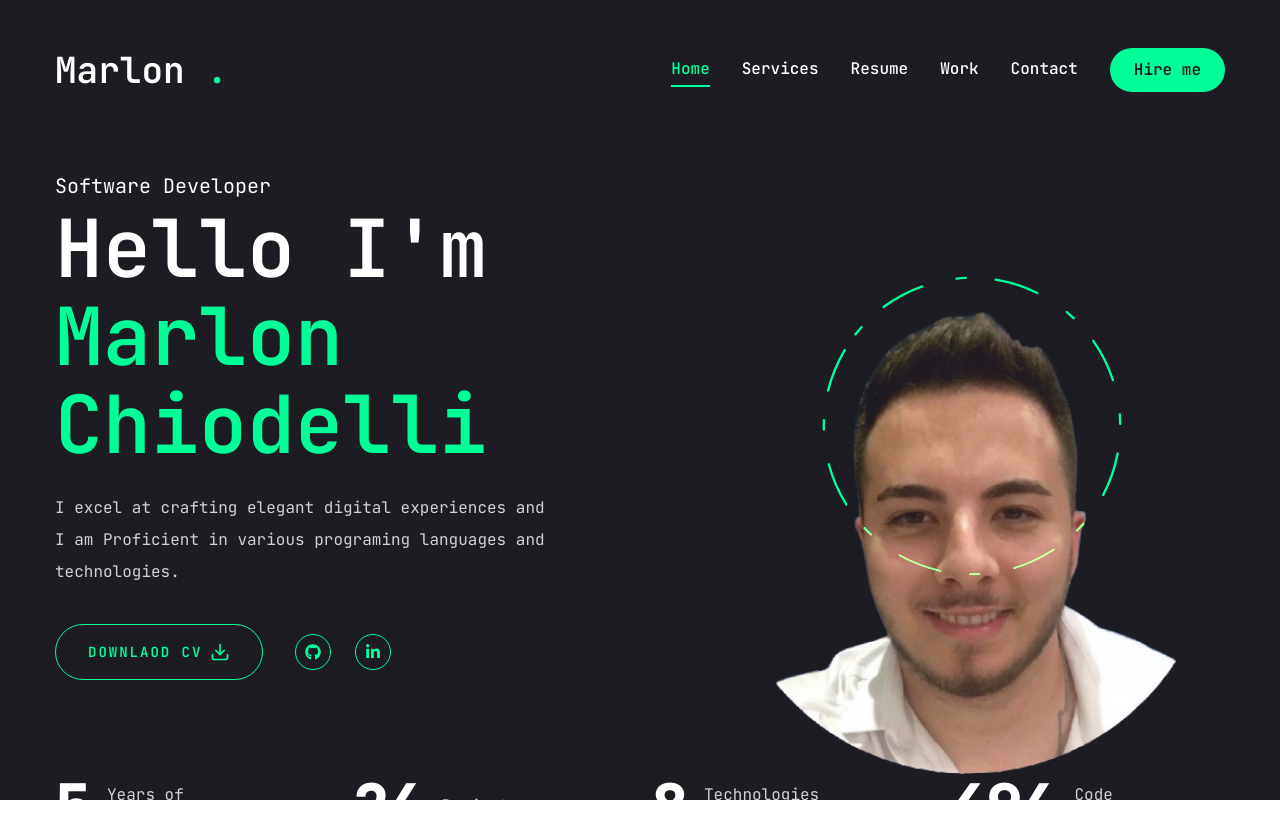
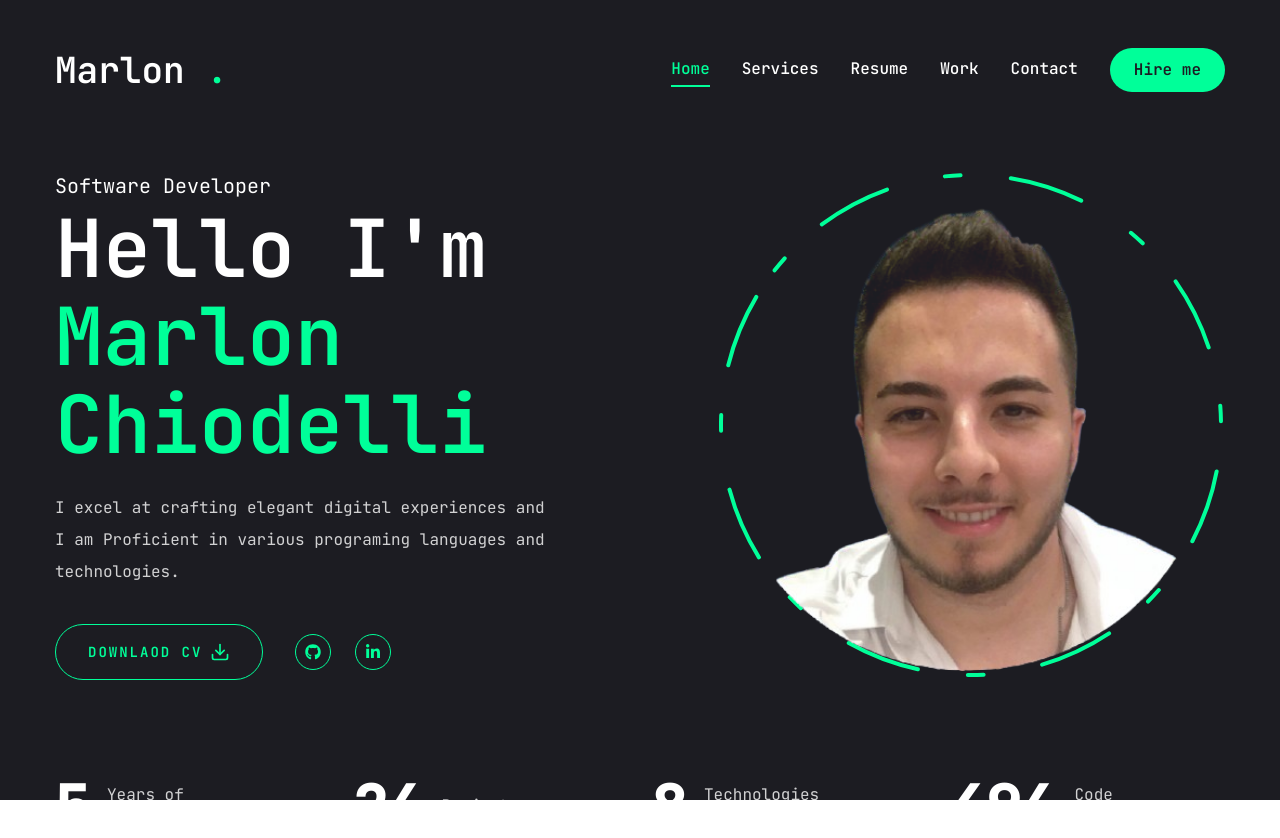
Before and after one commit to MarlonChi/portfolio, a Next.js app: page / in a window 1280 px wide. Shown: the top 838 px of the page. Built offline with nearby package versions, Linux system fonts and the light colour scheme.

Commit message:
feat: photo animation

```diff
--- a/components/Photo.tsx
+++ b/components/Photo.tsx
@@ -30,14 +30,14 @@ const Photo = () => {
         </motion.div>
 
         <motion.svg
-          className="w-[300px] xl:w-[506px] h-[300px] xl:h[506px]"
+          className="w-[300px] xl:w-[506px] h-[300px] xl:h-[506px]"
           fill="transparent"
           viewBox="0 0 506 506"
           xmlns="http://www.w3.org/2000/svg"
         >
           <motion.circle
-            cx="253"
-            cy="253"
+            cx="252"
+            cy="252"
             r="250"
             stroke="#00ff99"
             strokeWidth="4"
```
